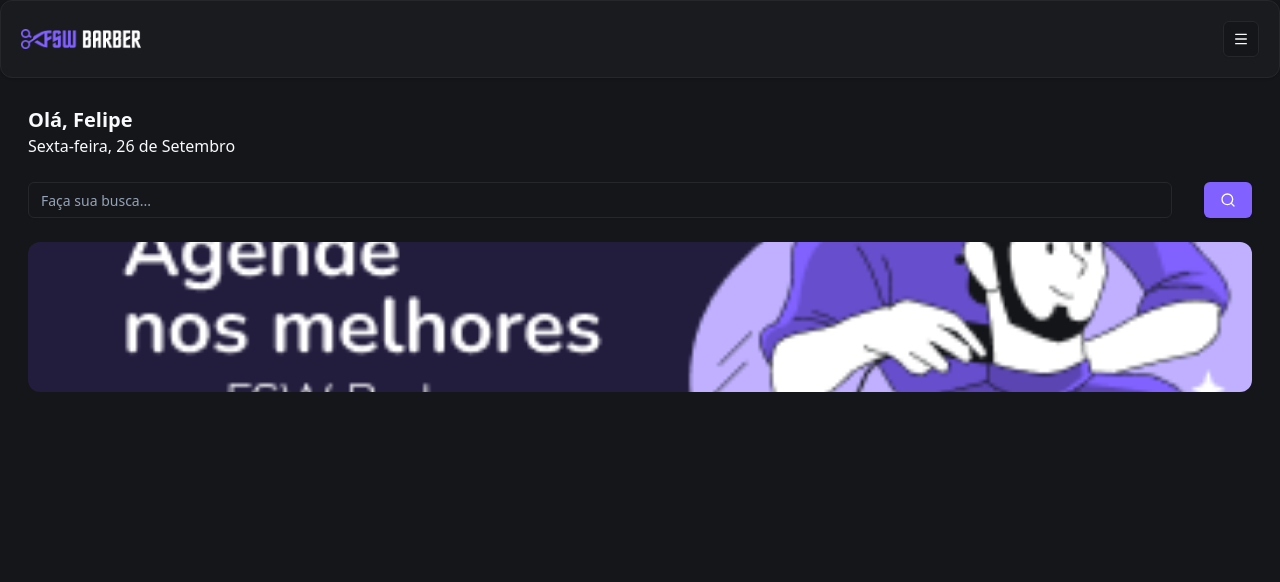
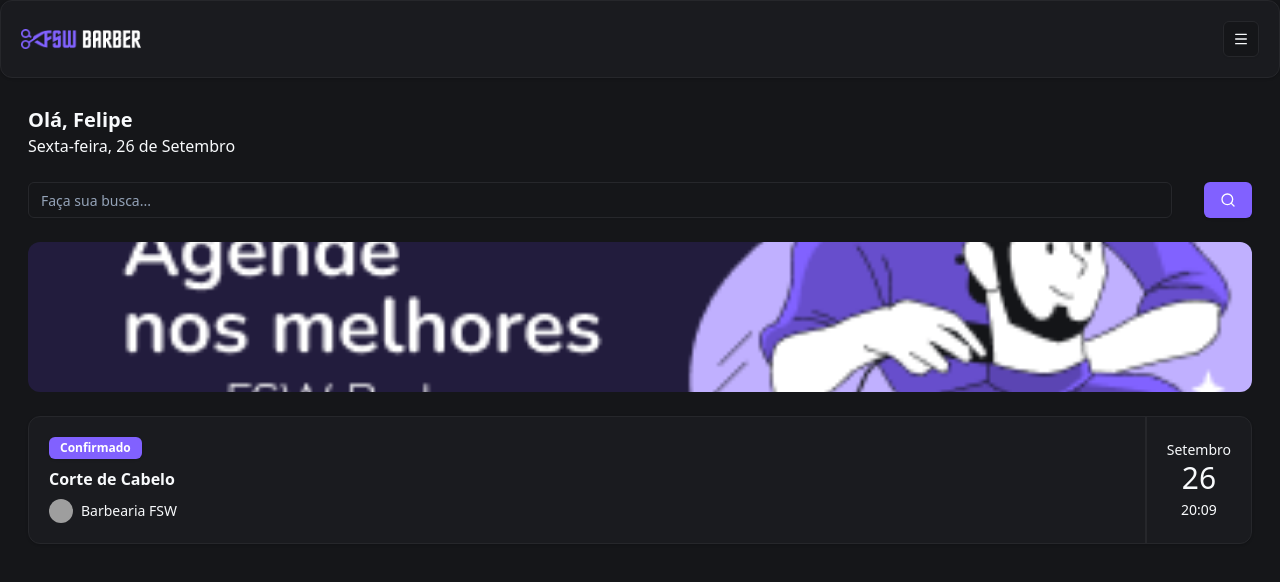
Before and after one commit to feupee/FSW-Barbearia, a Next.js app: page / in a window 1280 px wide. Shown: the top 582 px of the page. Built offline with nearby package versions, Linux system fonts and the light colour scheme; grey boxes are pictures that could not be loaded.

Commit message:
feat: add booking item

```diff
--- a/package.json
+++ b/package.json
@@ -12,6 +12,7 @@
   },
   "dependencies": {
     "@prisma/client": "^6.16.2",
+    "@radix-ui/react-avatar": "^1.1.10",
     "@radix-ui/react-slot": "^1.2.3",
     "class-variance-authority": "^0.7.1",
     "clsx": "^2.1.1",
--- /dev/null
+++ b/src/app/_components/ui/avatar.tsx
@@ -0,0 +1,50 @@
+"use client"
+
+import * as React from "react"
+import * as AvatarPrimitive from "@radix-ui/react-avatar"
+
+import { cn } from "@/lib/utils"
+
+const Avatar = React.forwardRef<
+  React.ElementRef<typeof AvatarPrimitive.Root>,
+  React.ComponentPropsWithoutRef<typeof AvatarPrimitive.Root>
+>(({ className, ...props }, ref) => (
+  <AvatarPrimitive.Root
+    ref={ref}
+    className={cn(
+      "relative flex h-10 w-10 shrink-0 overflow-hidden rounded-full",
+      className
+    )}
+    {...props}
+  />
+))
+Avatar.displayName = AvatarPrimitive.Root.displayName
+
+const AvatarImage = React.forwardRef<
+  React.ElementRef<typeof AvatarPrimitive.Image>,
+  React.ComponentPropsWithoutRef<typeof AvatarPrimitive.Image>
+>(({ className, ...props }, ref) => (
+  <AvatarPrimitive.Image
+    ref={ref}
+    className={cn("aspect-square h-full w-full", className)}
+    {...props}
+  />
+))
+AvatarImage.displayName = AvatarPrimitive.Image.displayName
+
+const AvatarFallback = React.forwardRef<
+  React.ElementRef<typeof AvatarPrimitive.Fallback>,
+  React.ComponentPropsWithoutRef<typeof AvatarPrimitive.Fallback>
+>(({ className, ...props }, ref) => (
+  <AvatarPrimitive.Fallback
+    ref={ref}
+    className={cn(
+      "flex h-full w-full items-center justify-center rounded-full bg-muted",
+      className
+    )}
+    {...props}
+  />
+))
+AvatarFallback.displayName = AvatarPrimitive.Fallback.displayName
+
+export { Avatar, AvatarImage, AvatarFallback }
--- /dev/null
+++ b/src/app/_components/ui/badge.tsx
@@ -0,0 +1,36 @@
+import * as React from "react"
+import { cva, type VariantProps } from "class-variance-authority"
+
+import { cn } from "@/lib/utils"
+
+const badgeVariants = cva(
+  "inline-flex items-center rounded-md border px-2.5 py-0.5 text-xs font-semibold transition-colors focus:outline-none focus:ring-2 focus:ring-ring focus:ring-offset-2",
+  {
+    variants: {
+      variant: {
+        default:
+          "border-transparent bg-primary text-primary-foreground shadow hover:bg-primary/80",
+        secondary:
+          "border-transparent bg-secondary text-secondary-foreground hover:bg-secondary/80",
+        destructive:
+          "border-transparent bg-destructive text-destructive-foreground shadow hover:bg-destructive/80",
+        outline: "text-foreground",
+      },
+    },
+    defaultVariants: {
+      variant: "default",
+    },
+  }
+)
+
+export interface BadgeProps
+  extends React.HTMLAttributes<HTMLDivElement>,
+    VariantProps<typeof badgeVariants> {}
+
+function Badge({ className, variant, ...props }: BadgeProps) {
+  return (
+    <div className={cn(badgeVariants({ variant }), className)} {...props} />
+  )
+}
+
+export { Badge, badgeVariants }
--- a/src/app/page.tsx
+++ b/src/app/page.tsx
@@ -5,6 +5,9 @@
 import Header from "./_components/ui/header"
 import { Input } from "./_components/ui/input"
 import Image from "next/image"
+import { Card, CardContent } from "./_components/ui/card"
+import { Badge } from "./_components/ui/badge"
+import { Avatar, AvatarImage } from "./_components/ui/avatar"
 
 const name = "test"
 
@@ -16,7 +19,7 @@
       <div className="p-7">
         <h2 className="text-xl font-bold">Olá, Felipe</h2>
         <p>Sexta-feira, 26 de Setembro</p>
-        <div className="flex items-center gap-8 mt-6">
+        <div className="mt-6 flex items-center gap-8">
           <Input placeholder="Faça sua busca..." />
           <Button>
             <SearchIcon />
@@ -34,10 +37,39 @@
               Acabamento
           </Button>
         </div>*/}
-        <div className="relative w-full h-[150px] mt-6">
-          <Image alt= "Agende nos melhores com FSW-Barber" src="/banner-01.png" fill className="object-cover rounded-xl"/>
+
+        {/* agende nos melhores */}
+        <div className="relative mt-6 h-[150px] w-full">
+          <Image
+            alt="Agende nos melhores com FSW-Barber"
+            src="/banner-01.png"
+            fill
+            className="rounded-xl object-cover"
+          />
         </div>
 
+          {/* Agendamento */}
+        <Card className="mt-6">
+          <CardContent className="flex justify-between p-0">
+            {/* Esquerda */}
+            <div className="flex flex-col gap-2 py-5 pl-5">
+              <Badge className="w-fit">Confirmado</Badge>
+              <h3 className="font-semibold">Corte de Cabelo</h3>
+              <div className="flex items-center gap-2">
+                <Avatar className="h-6 w-6">
+                  <AvatarImage src="https://utfs.io/f/c97a2dc9-cf62-468b-a851-bfd2bdde775f-16p.png" />
+                </Avatar>
+                <p className="text-sm">Barbearia FSW</p>
+              </div>
+            </div>
+            {/* Direita */}
+            <div className="flex flex-col items-center justify-center border-l-2 border-solid px-5">
+              <p className="text-sm">Setembro</p>
+              <p className="text-3xl pb-1">26</p>
+              <p className="text-sm">20:09</p>
+            </div>
+          </CardContent>
+        </Card>
       </div>
     </div>
   )
```
Also changed, not shown: public/Ellipse 4.png (added), 1 other file (tests, documents, lock files or other folders).
